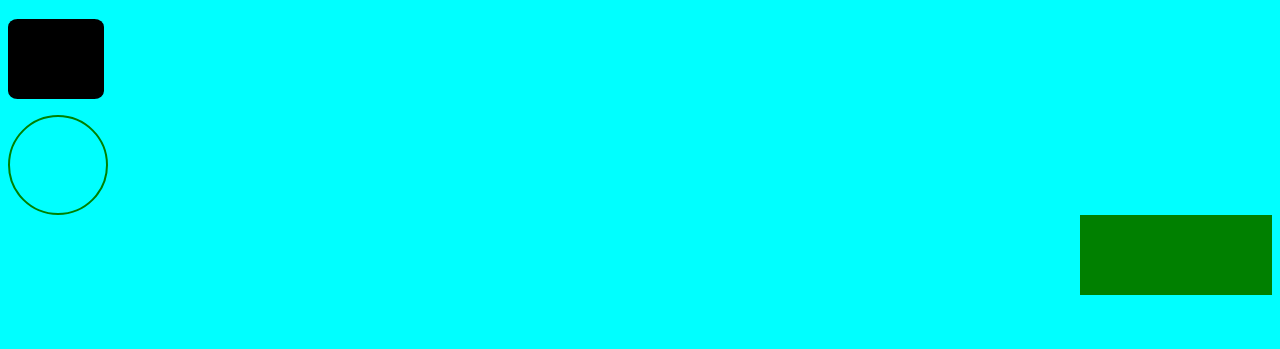
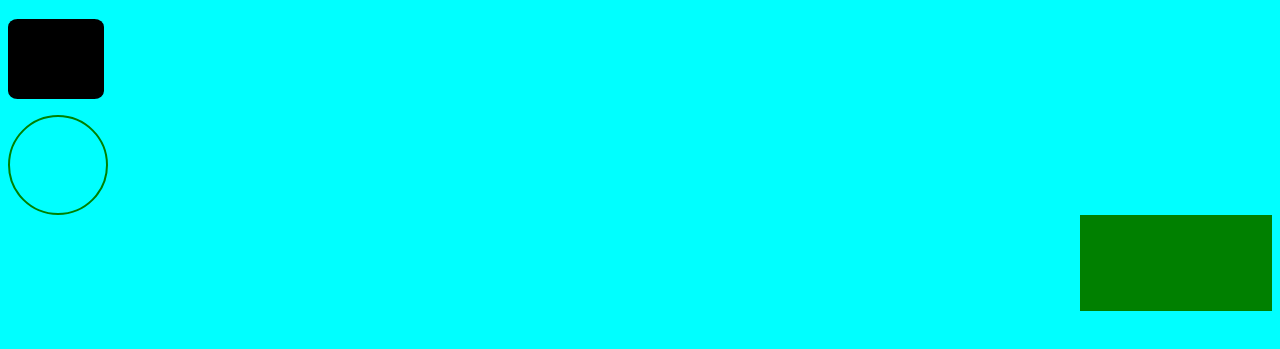
Before and after one commit to okhouja/SCSS-test, a website: page src/index.html in a window 1280 px wide. Shown: the part 61-410 px from the top of the page. Drawn offline with nearby package versions, Linux system fonts and the light colour scheme; files that its build step writes are made by us from their sources.

Commit message:
scss tests

```diff
--- a/src/scss/main.scss
+++ b/src/scss/main.scss
@@ -16,7 +16,7 @@
 }
 .left {
   width: 12em;
-  height: 5em;
+  height: 6em;
   background-color: green;
   float: right;
 }
```
